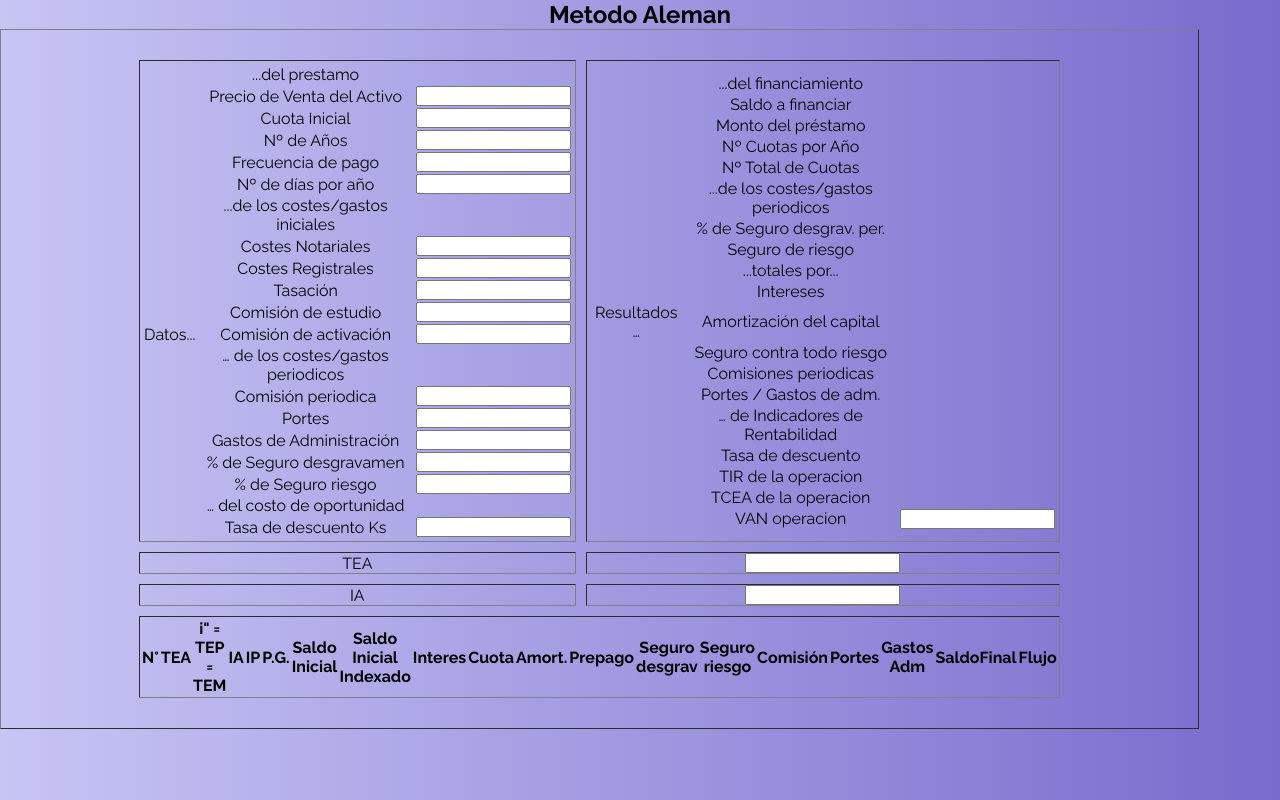
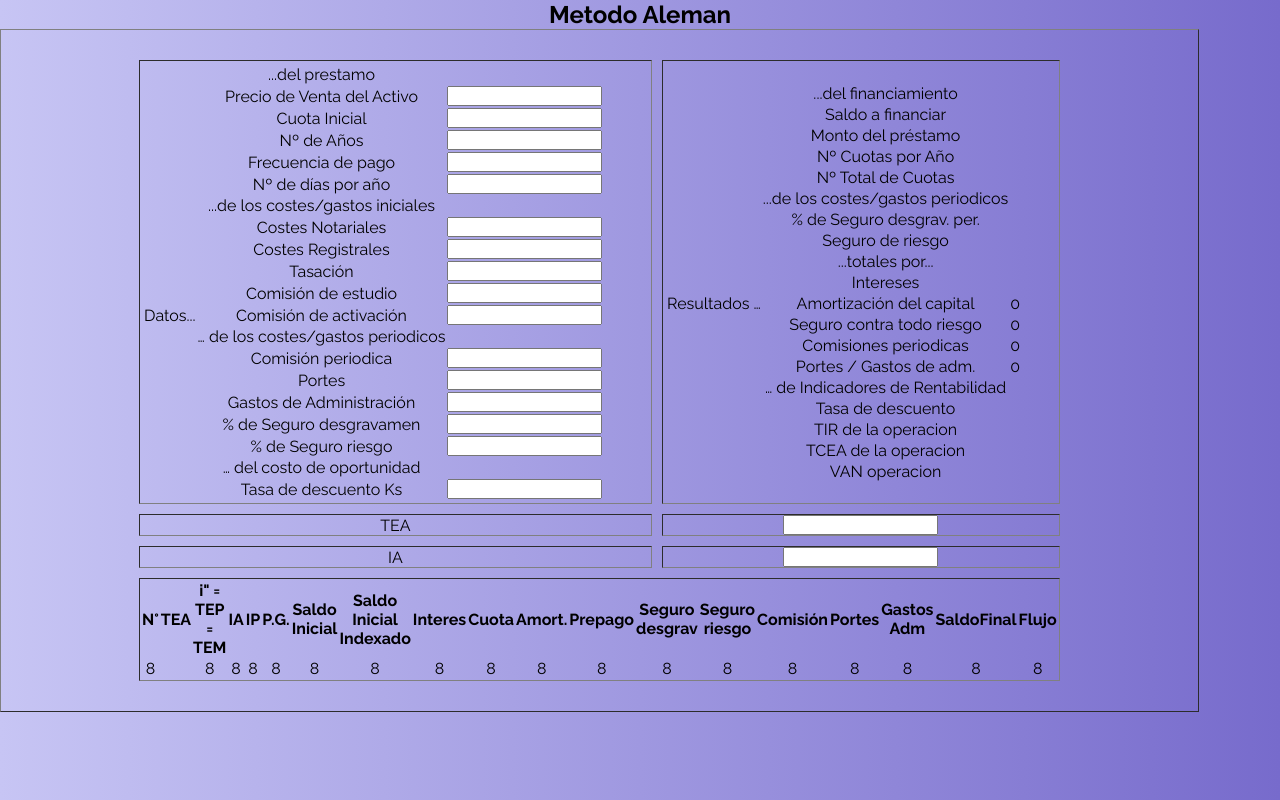
Before and after one commit to finance-leasing-web-app/reactFinanzas, a React (Create React App) app: page /tabla/datos in a window 1280 px wide. Built offline with nearby package versions, Linux system fonts and the light colour scheme.

Commit message:
solo vota una fila en la tabla detalle
Control+F
/*prueba */

```diff
--- a/src/Components/TBDatos.js
+++ b/src/Components/TBDatos.js
@@ -61,16 +61,45 @@ const TBDatos = () => {
     const Portes=[];
     const GasAdm=[];
 
-    const [Interes,setInteres]= useState('');
-    //var Interes;
-    var Amortizacion;
-    var SeguroRie;
-    var ComisionesPe;
-    var Portes_;
-    var TIR;
-    var VAN_;
-//  const [Detalles,setDetalles]=useState([]);
 
+
+    function Detalle()
+        {
+            this.NC="";
+            this.TEA_="";
+            this.TEP="";
+            this.IA="";
+            this.IP="";
+            this.PG="S";
+            this.SI="";
+            this.SII="";
+            this.I="";
+            this.Cuota="";
+            this.A="";
+            this.PP="";
+            this.SegDes="";
+            this.SegRie="";
+            this.Comision="";
+            this.Portes="";
+            this.GasAdm="";
+            this.SF="";
+            this.Flujo="";
+        }
+
+        const detalles=[];
+        const [Amortizacion,setAmortizacion]= useState(0);
+        const [SeguroRie,setSeguroRie]= useState(0);
+        const [ComisionesPe,setComisionesPe]= useState(0);
+        const [Portes_,setPortes_]= useState(0);
+        detalles[0] = new Detalle();
+
+        /*prueba */
+        detalles[0].NC=8;detalles[0].TEA_=8;detalles[0].TEP=8;detalles[0].IA=8;detalles[0].IP=8;detalles[0].PG=8;detalles[0].SI=8;detalles[0].SII=8;detalles[0].I=8;detalles[0].Cuota=8;detalles[0].A=8;detalles[0].PP=8;detalles[0].SegDes=8;detalles[0].SegRie=8;detalles[0].Comision=8;detalles[0].Portes=8;detalles[0].GasAdm=8;detalles[0].SF=8;detalles[0].Flujo=8
+        var Interes;
+
+
+    // var TIR;
+    // var VAN_;
 
 
     const handleChange =(event) =>
@@ -92,49 +121,24 @@ const TBDatos = () => {
         var NA =Number(document.getElementById('NA').value);
         var N_=fN(NCxA_,NA)
         setN(N_);
-        for (var i=0 ;i<N_+1;i++)
-        {
-            NC[i]=i;
-        }
+
         Flujo[0]=Prestamo;
 
         var TEA =Number(document.getElementById('TEA').value);
-        // TEA de cada periodo
-        for (var i=0 ;i<N_+1;i++)
-        {
-            TEA_[i]=TEA;
-        }
-        // IA PG PP
-        for (var i=0 ;i<N_+1;i++)
-        {
-            IA[i]=0;
-        }
-        for (var i=0 ;i<N_+1;i++)
-        {
-            PG[i]='S';
-        }
-        for (var i=0 ;i<N_+1;i++)
-        {
-            PP[i]=0;
-        }
-
 
         var pSegDes =Number(document.getElementById('pSegDes').value);
         var pSegDesPer_=fpSegDesPer(pSegDes,frec);
         setpSegDesPer(pSegDesPer_);
 
-
         var pSegRie =Number(document.getElementById('pSegRie').value);
         var SegRiePer_=(pSegRie/100)*PV/NCxA;
         setSegRiePer(SegRiePer_);
-
 
         var GI1 =Number(document.getElementById('GI1').value);
         var GI2 =Number(document.getElementById('GI2').value);
         var GI3 =Number(document.getElementById('GI3').value);
         var GI4 =Number(document.getElementById('GI4').value);
         var GI5 =Number(document.getElementById('GI5').value);
-
 
         var Prestamo_=fPrestamo(GI1,GI2,GI3,GI4,GI5,Saldo_);
         setPrestamo(Prestamo_);
@@ -143,164 +147,95 @@ const TBDatos = () => {
         var COKI_=Math.pow(1+(COK/100),frec/NDxA)-1;
         setCOKI(COKI_);
 
-
         var TEP_=Math.pow((1+TEA/100),(frec/NDxA))-1;
-        for (var i=0 ; i<N_+1 ;i++)
-        {
-            TEP[i]=TEP_;
-        }
 
         var IP_=Math.pow((1+IA[0]/100),(frec/NDxA))-1;
-        for (var i=0 ; i<N_+1 ;i++)
-        {
-            IP[i]=IP_;
-        }
 
         //SegRie
-         for (var i=0 ;i<N_+1;i++)
-         {
-             SegRie[i]=-SegRiePer;
-         }
-
 
         //Comision
         var ComPer =Number(document.getElementById('ComPer').value);
-          for(var i=0;i<N_+1;i++)
-          {
-              Comision[i]=-ComPer;
-          }
-
 
         //Portes
         var PortesPer =Number(document.getElementById('PortesPer').value);
-        for(var i=0;i<N_+1;i++)
-        {
-            Portes[i]=-PortesPer;
-        }
-
 
         //GasAdm
         var GasAdmPer   =Number(document.getElementById('GasAdmPer').value);
-        for(var i=0;i<N_+1;i++)
+
+        for (var i=0 ;i<N_+1;i++)
         {
+
+            NC[i]=i;
+            TEA_[i]=TEA;
+            IA[i]=0;
+            PG[i]="S";
+            PP[i]=0;
+            TEP[i]=TEP_;
+            IP[i]=IP_;
+            SegRie[i]=-SegRiePer;
+            Comision[i]=-ComPer;
+            Portes[i]=-PortesPer;
             GasAdm[i]=-GasAdmPer;
+
+            if(i===0)
+            {
+
+                SII[0]=0;
+                I[0]=0;
+                SF[0]=0;
+                SI[0]=0;
             }
+            else if(i===1)
+            {
+                SI[1]=Prestamo;
+                I[i]=SII[i]*TEP[i];
+                Interes=Interes+I[i];
 
-        //A[i]
-
-          for(var i=0;i<N_+1;i++)
-          {
-            if(PG==='T'||PG==='G')
-            {
-              A[i]=0;
             }
             else
-            {
-              A[i]=-SII[i]/(N-NC[i]+1);
-            }
-          }
-
-        //SII
-        for (var i=0 ; i<N_+1 ;i++)
-        {
-            if(i===0)
-            {
-                SII[0]=0;
-            }
-            else
-            {
-                SII[i]=SI[i]+SI[i]*IP[i];
-            }
-        }
-
-
-        // SI
-        for (var i=0 ; i<N_+1 ;i++)
-          {
-              if(i===1)
-              {
-                  SI[1]=Prestamo;
-              }
-              else
+            if(i>1)
             {
                 SI[i]=SF[i-1];
-              }
-          }
-
-        //I
-        for (var i=0 ; i<N_+1 ;i++)
-        {
-            if(i===0)
-            {
-                I[0]=0;
-            }
-            else
-            {
+                SII[i]=SI[i]+SI[i]*IP[i];
                 I[i]=SII[i]*TEP[i];
-            }
-        }
-
-        //SegDes
-        for (var i=0 ; i<N_+1 ;i++)
-        {
+                Interes=Interes+I[i];
                 SegDes[i]=-SII[i]*pSegDesPer;
-        }
-
-
-        //Cuota
-          for (var i=0 ; i<N_+1 ;i++)
-           {
-               if(PG==='T')
+                if(PG==="T")
                {
                    Cuota[i]=0;
+                   SF[i]=SII[i]-I[i];
+                   A[i]=0;
+                   Flujo[i]=Cuota[i]+PP[i]+SegRie[i]+Comision[i]+Portes[i]+GasAdm[i]+SegDes[i];
                }
-               else if(PG==='P')
+               else if(PG==="P")
                {
                    Cuota[i]=I[i];
+                   SF[i]=SII[i]+A[i]+PP[i];
+                   A[i]=0;
+                   Flujo[i]=Cuota[i]+PP[i]+SegRie[i]+Comision[i]+Portes[i]+GasAdm[i]+SegDes[i];
                }
-               else
+               else if(PG==="S")
                 {
                    Cuota[i]=I[i]+A[i]+SegDes[i];
-                }
-           }
-
-        //SF
-          for (var i=0 ; i<N_+1 ;i++)
-          {
-              if(i===0)
-              {
-                  SF[0]=0;
-              }
-              else
-              {
-                  if(PG==='T')
-                  {
-                      SF[i]=SII[i]-I[i]
-                  }
-                  else
-                  {
                    SF[i]=SII[i]+A[i]+PP[i];
+                   A[i]=-SII[i]/(N_-NC[i]+1);
+                   Flujo[i]=Cuota[i]+PP[i]+SegRie[i]+Comision[i]+Portes[i]+GasAdm[i];
+                   console.log(i);
                 }
             }
         }
 
 
-        //Flujo
-
-         for(var i=0; i<N_+1 ;i++)
+        for (var i=0 ;i<N_+1;i++)
         {
-             if(PG==='T'||PG==='P')
-             {
-                 Flujo[i]=Cuota[i]+PP[i]+SegRie[i]+Comision[i]+Portes[i]+GasAdm[i]+SegDes[i];
-             }
-             else
-             {
-                 Flujo[i]=Cuota[i]+PP[i]+SegRie[i]+Comision[i]+Portes[i]+GasAdm[i];
+            detalles[i] = new Detalle(NC[i],TEA_[i],TEP[i],IA[i],IP[i],PG[i],SI[i],SII[i],I[i],Cuota[i],A[i],PP[i],SegDes[i],SegRie[i],Comision[i],Portes[i],GasAdm[i],SF[i],Flujo[i]);
+            setAmortizacion += A[i];
+            setSeguroRie += SegRie[i];
+            setComisionesPe += Comision[i];
+            setPortes_ += Portes[i];
         }
     }
 
-
-    }
 
 
     return (
@@ -372,17 +307,17 @@ const TBDatos = () => {
 
                                               <tr><td></td><td>...totales por...</td><td></td></tr>
                                               <tr><td></td><td>Intereses</td><td>{Interes}</td></tr>
-                                              <tr><td>Resultados …</td><td>Amortización del capital</td><td></td></tr>
-                                              <tr><td></td><td>Seguro contra todo riesgo</td><td>            </td></tr>
-                                              <tr><td></td><td>Comisiones periodicas</td><td>                </td></tr>
-                                              <tr><td></td><td>Portes / Gastos de adm.</td><td>              </td></tr>
+                                              <tr><td>Resultados …</td><td>Amortización del capital</td><td>{Amortizacion}</td></tr>
+                                              <tr><td></td><td>Seguro contra todo riesgo</td><td>{SeguroRie}</td></tr>
+                                              <tr><td></td><td>Comisiones periodicas</td><td>{ComisionesPe}</td></tr>
+                                              <tr><td></td><td>Portes / Gastos de adm.</td><td>{Portes_}</td></tr>
                                   <tr>
                                               <td></td><td>… de Indicadores de Rentabilidad</td>
                                   </tr>
                                               <tr><td></td><td>Tasa de descuento</td><td>{COKI}</td></tr>
                                               <tr><td></td><td>TIR de la operacion</td><td>                 </td></tr>
                                               <tr><td></td><td>TCEA de la operacion</td><td>                </td></tr>
-                                              <tr><td></td><td>VAN operacion</td><td>  <input></input>                     </td></tr>
+                                              <tr><td></td><td>VAN operacion</td><td>                       </td></tr>
                                  </tbody>
                             </table>
                         </tbody>
@@ -391,7 +326,7 @@ const TBDatos = () => {
         </tr>
                 {/* Detalles */}
                 <tr><td>TEA</td><td><input type="text"  id="TEA" onChange={handleChange}></input></td></tr>
-                <tr><td>IA</td><td><input type="text"   id="IA"></input></td></tr>
+                <tr><td>IA</td><td><input type="text"   id="IA" onChange={handleChange}></input></td></tr>
                 <tr>
                     <td colSpan="2">
                     <table>
@@ -399,13 +334,34 @@ const TBDatos = () => {
                             <th>N°</th><th>TEA</th><th>i" = TEP = TEM</th><th>IA</th><th>IP</th><th>P.G.</th><th>Saldo Inicial</th><th>Saldo Inicial Indexado</th><th>Interes</th><th>Cuota</th><th>Amort.</th><th>Prepago</th><th>Seguro desgrav</th><th>Seguro riesgo</th><th>Comisión</th><th>Portes</th><th>Gastos Adm</th><th>SaldoFinal</th><th>Flujo</th>
                         </thead>
                         <tbody>
-
+                        {detalles.map((Detalle,key)=>
+                            <tr key={key}>
+                            <td>{Detalle.NC}</td>
+                            <td>{Detalle.TEA}</td>
+                            <td>{Detalle.TEP}</td>
+                            <td>{Detalle.IA}</td>
+                            <td>{Detalle.IP}</td>
+                            <td>{Detalle.PG}</td>
+                            <td>{Detalle.SI}</td>
+                            <td>{Detalle.SII}</td>
+                            <td>{Detalle.I}</td>
+                            <td>{Detalle.Cuota}</td>
+                            <td>{Detalle.A}</td>
+                            <td>{Detalle.PP}</td>
+                            <td>{Detalle.SegDes}</td>
+                            <td>{Detalle.SegRie}</td>
+                            <td>{Detalle.Comision}</td>
+                            <td>{Detalle.Portes}</td>
+                            <td>{Detalle.GasAdm}</td>
+                            <td>{Detalle.SF}</td>
+                            <td>{Detalle.Flujo}</td>
+                            </tr>
+                        )}
                         </tbody>
                     </table>
                     </td>
                 </tr>
             </table>
-
         </div>
 
     );
```
Lines whose indentation alone changed are shown as unchanged.
